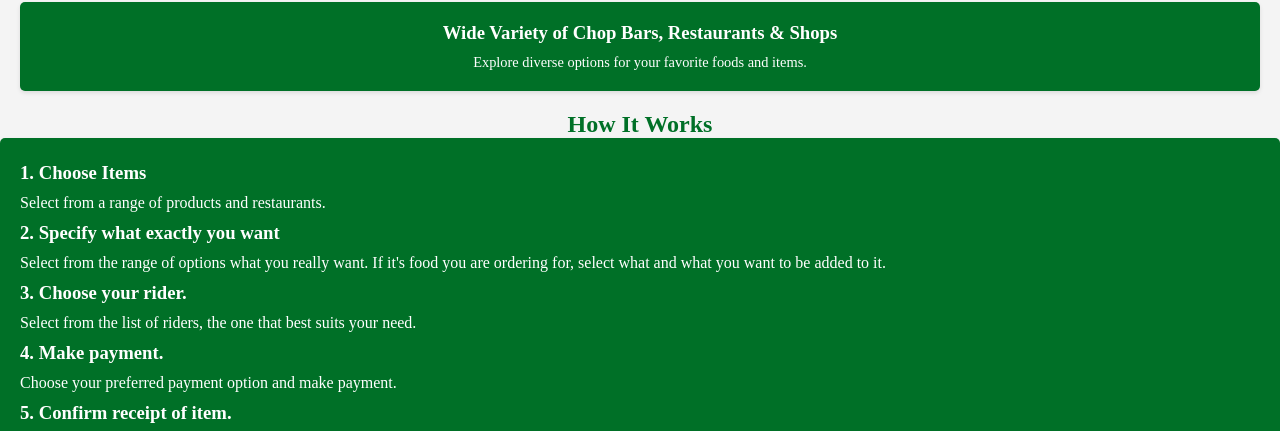
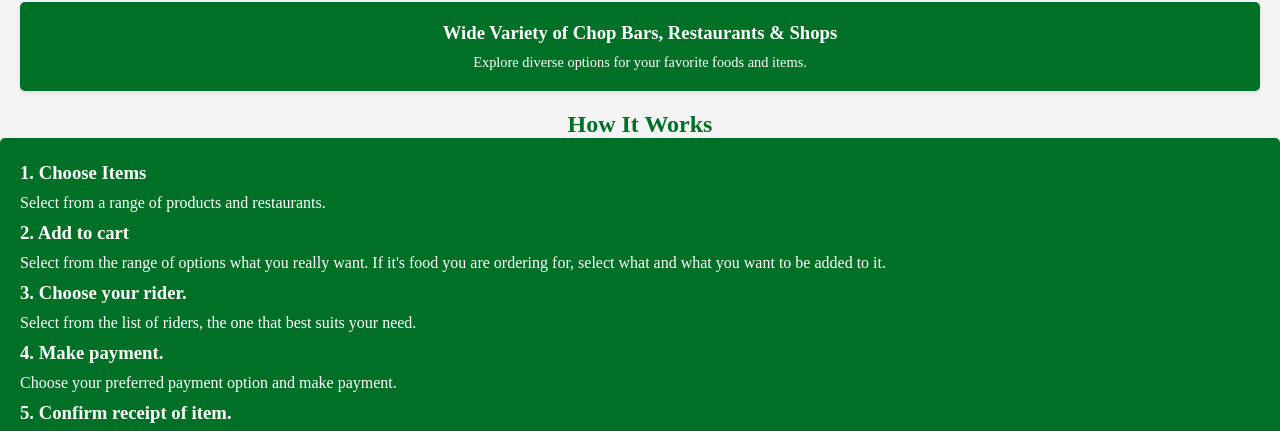
Before and after one commit to BlocMedia/Bloky, a plain HTML site: page index.html in a window 1280 px wide. Shown: the part 529-960 px from the top of the page. Drawn offline with Linux system fonts and the light colour scheme.

Commit message:
Update index.html

```diff
--- a/index.html
+++ b/index.html
@@ -52,7 +52,7 @@
       <div class="step">
         <h3>1. Choose Items</h3>
         <p>Select from a range of products and restaurants.</p>
-        <h3>2. Specify what exactly you want</h3>
+        <h3>2. Add to cart</h3>
         <p>Select from the range of options what you really want. If it's food you are ordering for, select what and what you want to be added to it.
         <h3>3. Choose your rider.</h3>
         <p>Select from the list of riders, the one that best suits your need.</p>
```
